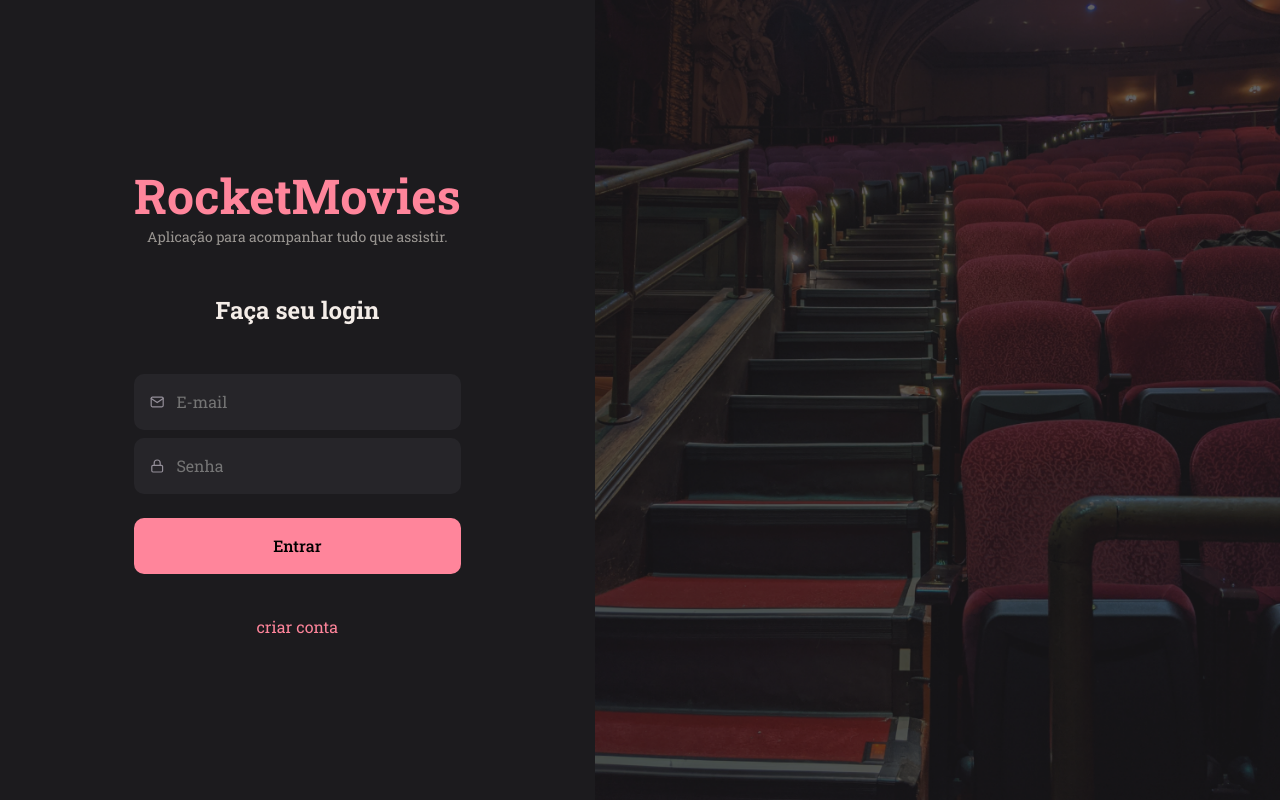
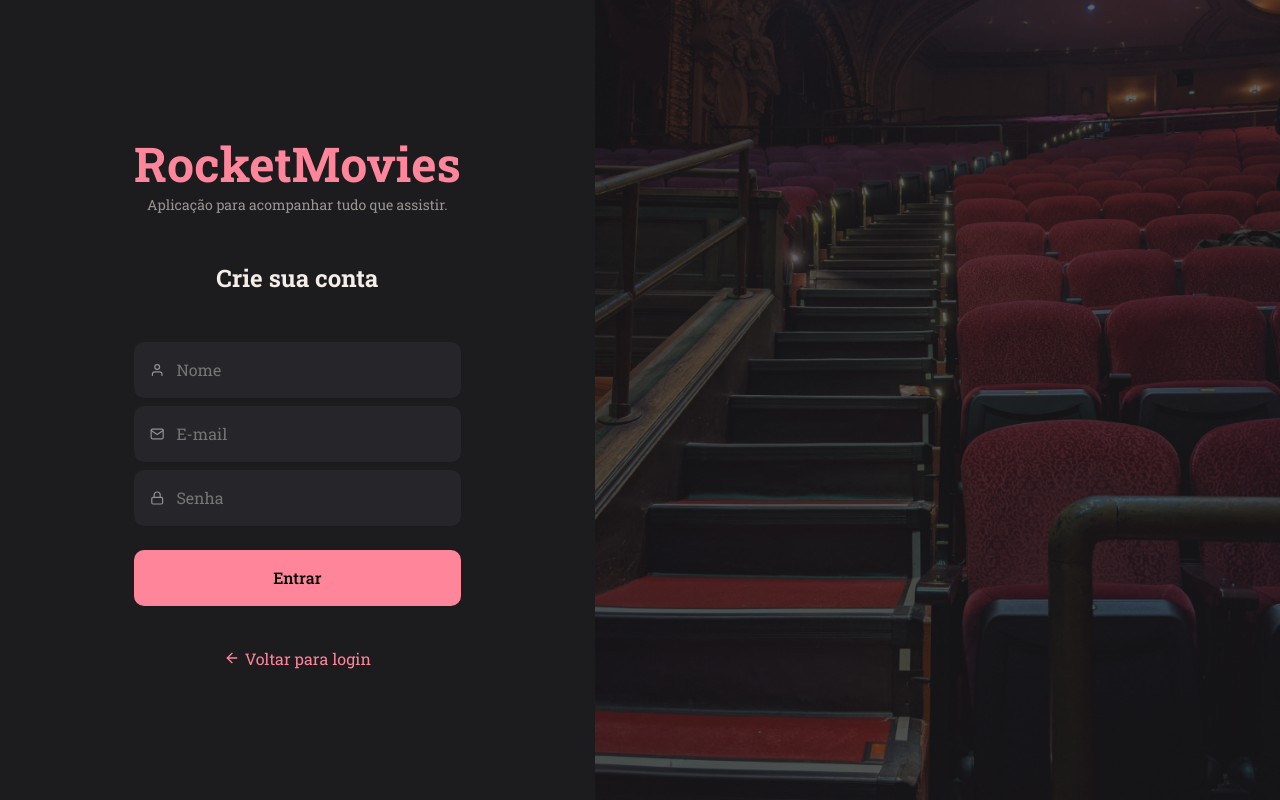
Before and after one commit to leogeison/rocketMovie, a React (Vite) app: page / in a window 1280 px wide. Built offline with nearby package versions, Linux system fonts and the light colour scheme.

Commit message:
create Signup page

```diff
--- a/src/main.jsx
+++ b/src/main.jsx
@@ -1,6 +1,6 @@
 import React from 'react';
 import ReactDOM from 'react-dom/client';
-import { SignIn } from './pages/SignIn/index.jsx';
+import { SignUp } from './pages/SignUp/index.jsx';
 import { ThemeProvider } from 'styled-components';
 import Globalstyle from './styles/global.js';
 
@@ -10,7 +10,7 @@
   <React.StrictMode>
     <ThemeProvider theme={theme}>
       <Globalstyle />
-      <SignIn />
+      <SignUp />
     </ThemeProvider>
   </React.StrictMode>
 );
--- /dev/null
+++ b/src/pages/SignUp/index.jsx
@@ -0,0 +1,27 @@
+import { Container, Form, Background } from './styles';
+import { FiMail, FiLock, FiUser, FiArrowLeft } from 'react-icons/fi';
+
+import { Input } from '../../components/Input';
+import { Button } from '../../components/Button';
+
+export function SignUp() {
+  return (
+    <Container>
+      <Form>
+        <h1>RocketMovies</h1>
+        <p>Aplicação para acompanhar tudo que assistir.</p>
+
+        <h2>Crie sua conta</h2>
+
+        <Input placeholder="Nome" type="text" icon={FiUser} />
+        <Input placeholder="E-mail" type="text" icon={FiMail} />
+        <Input placeholder="Senha" type="password" icon={FiLock} />
+
+        <Button title="Entrar"></Button>
+
+        <a href="#"> <FiArrowLeft/> Voltar para login</a>
+      </Form>
+      <Background/>
+    </Container>
+  );
+}
--- /dev/null
+++ b/src/pages/SignUp/styles.js
@@ -0,0 +1,50 @@
+import { styled } from 'styled-components';
+import backgroundImg from "../../assets/MovieSignin.png"
+
+export const Container = styled.div`
+  height: 100vh;
+
+  display: flex;
+  align-items: stretch;
+`;
+
+export const Form = styled.form`
+  padding: 0 134px;
+
+  display: flex;
+  flex-direction: column;
+  justify-content: center;
+  align-items: center;
+
+  text-align: center;
+
+  > h1 {
+    font-size: 48px;
+    color: ${({ theme }) => theme.COLORS.SALMON};
+  }
+
+  > h2 {
+    font-size: 24px;
+    margin: 48px 0;
+  }
+
+  > p {
+    font-size: 14px;
+    color: ${({ theme }) => theme.COLORS.GRAY_200};
+  }
+
+  > a {
+    display: flex;
+    align-items: center;
+    gap: 5px;
+
+    margin-top: 42px;
+    color: ${({ theme }) => theme.COLORS.SALMON};
+  }
+`;
+
+export const Background = styled.div`
+flex: 1;
+background: url(${backgroundImg}) no-repeat center center;
+background-size: cover;
+`
```
